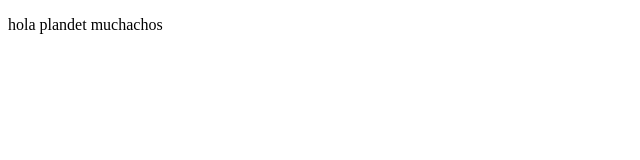
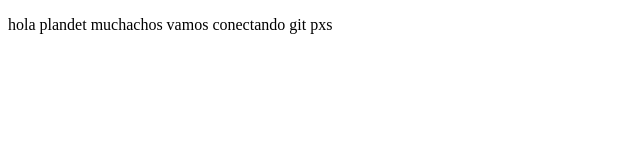
Before and after one commit to alexfpastor/cursoPrework, a plain HTML site: page index.html in a window 1280 px wide. Shown: the whole page, without its empty margins (0-640 px from the left). Drawn offline with Linux system fonts and the light colour scheme.

Commit message:
cambio mios oe

```diff
--- a/index.html
+++ b/index.html
@@ -7,6 +7,6 @@
     <title>Document</title>
 </head>
 <body>
-    <p>hola plandet muchachos </p>
+    <p>hola plandet muchachos vamos conectando git pxs</p>
 </body>
 </html>
```
